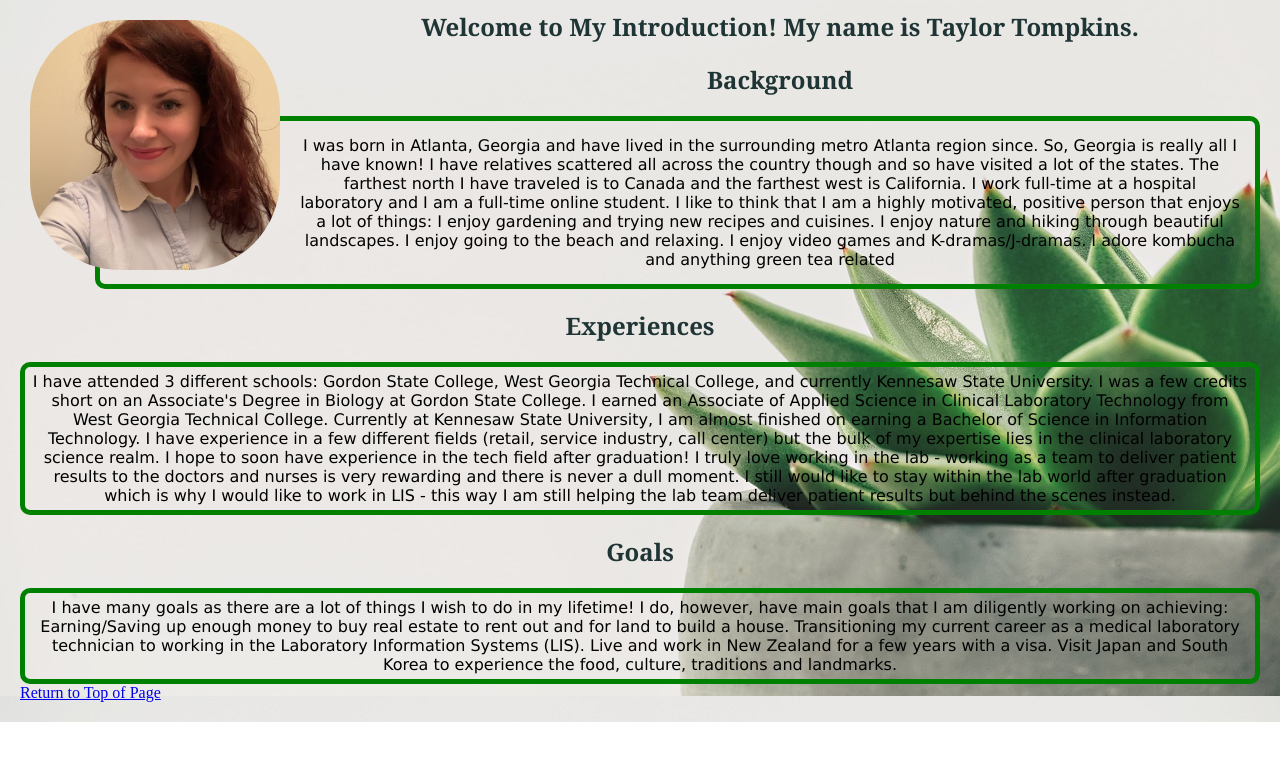
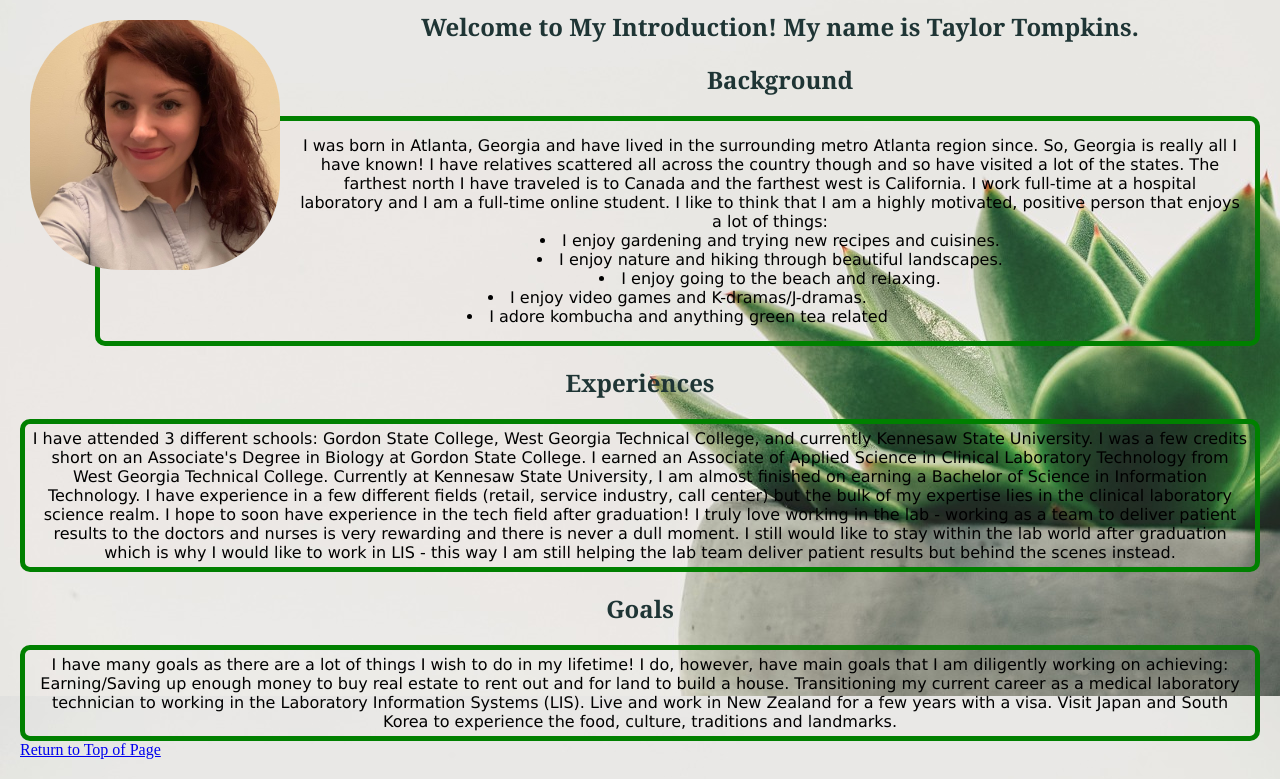
Before and after one commit to tokidokitompki/web_dev_project, a plain HTML site: page about.html in a window 1280 px wide. Shown: the part 157-936 px from the top of the page. Before the commit the page ends 879 px from the top, so only its background shows below. Drawn offline with Linux system fonts and the light colour scheme.

Commit message:
put items in list

```diff
--- a/about.html
+++ b/about.html
@@ -19,11 +19,12 @@
         The farthest north I have traveled is to Canada and the farthest west is California.
         I work full-time at a hospital laboratory and I am a full-time online student.
         I like to think that I am a highly motivated, positive person that enjoys a lot of things:
-        I enjoy gardening and trying new recipes and cuisines.
-        I enjoy nature and hiking through beautiful landscapes.
-        I enjoy going to the beach and relaxing.
-        I enjoy video games and K-dramas/J-dramas.
-        I adore kombucha and anything green tea related
+            <li>I enjoy gardening and trying new recipes and cuisines.</li>
+            <li>I enjoy nature and hiking through beautiful landscapes.</li>
+            <li>I enjoy going to the beach and relaxing.</li>
+            <li>I enjoy video games and K-dramas/J-dramas.</li>
+            <li>I adore kombucha and anything green tea related </li>
+
     </div>
     <h2>Experiences</h2>
     <div id="paragraph2">I have attended 3 different schools: Gordon State College, West Georgia Technical College, and currently Kennesaw State University.
--- a/stylesheet.css
+++ b/stylesheet.css
@@ -4,7 +4,7 @@ img{
     float: left;
     margin-right: 10px;
     padding: 10px;
-    background-position: 10px 15px;
+
 }
 h1{
 color:rgb(31, 53, 53);
```
